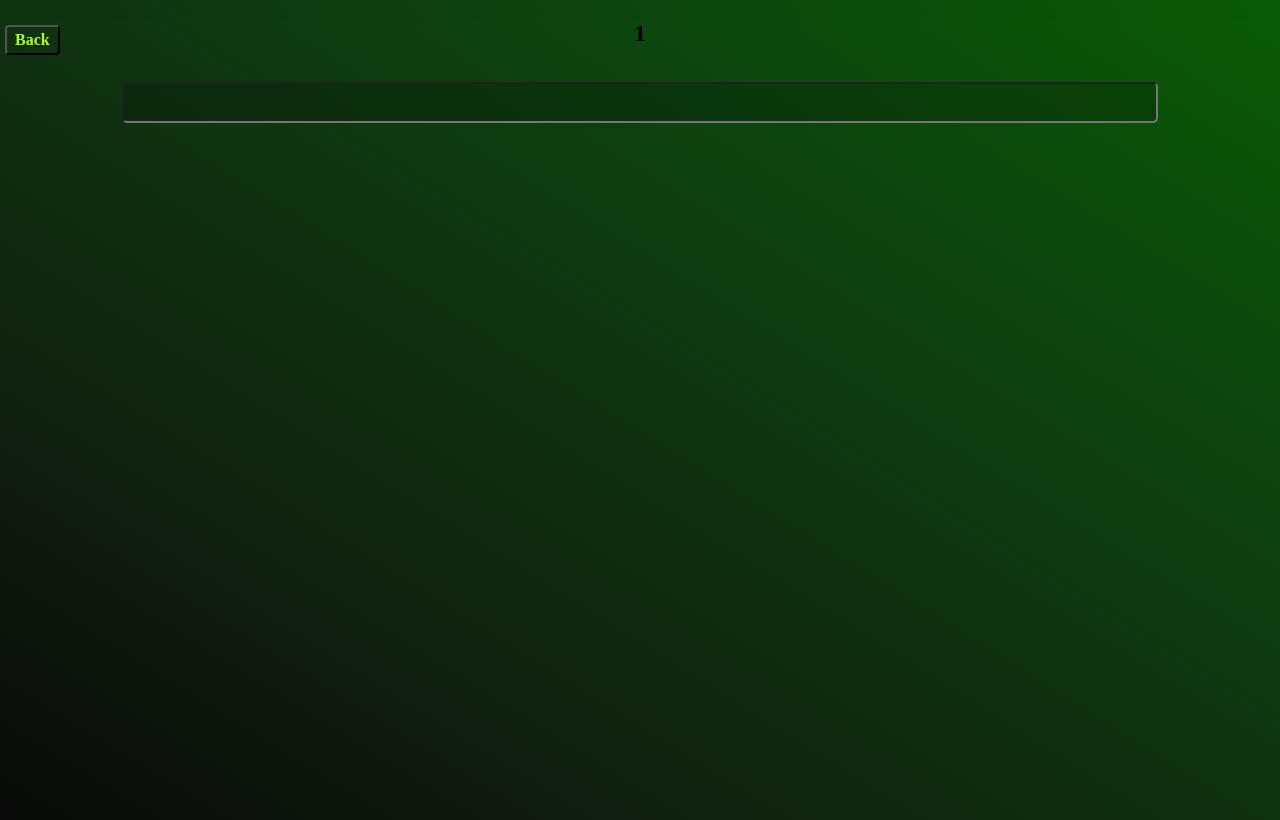
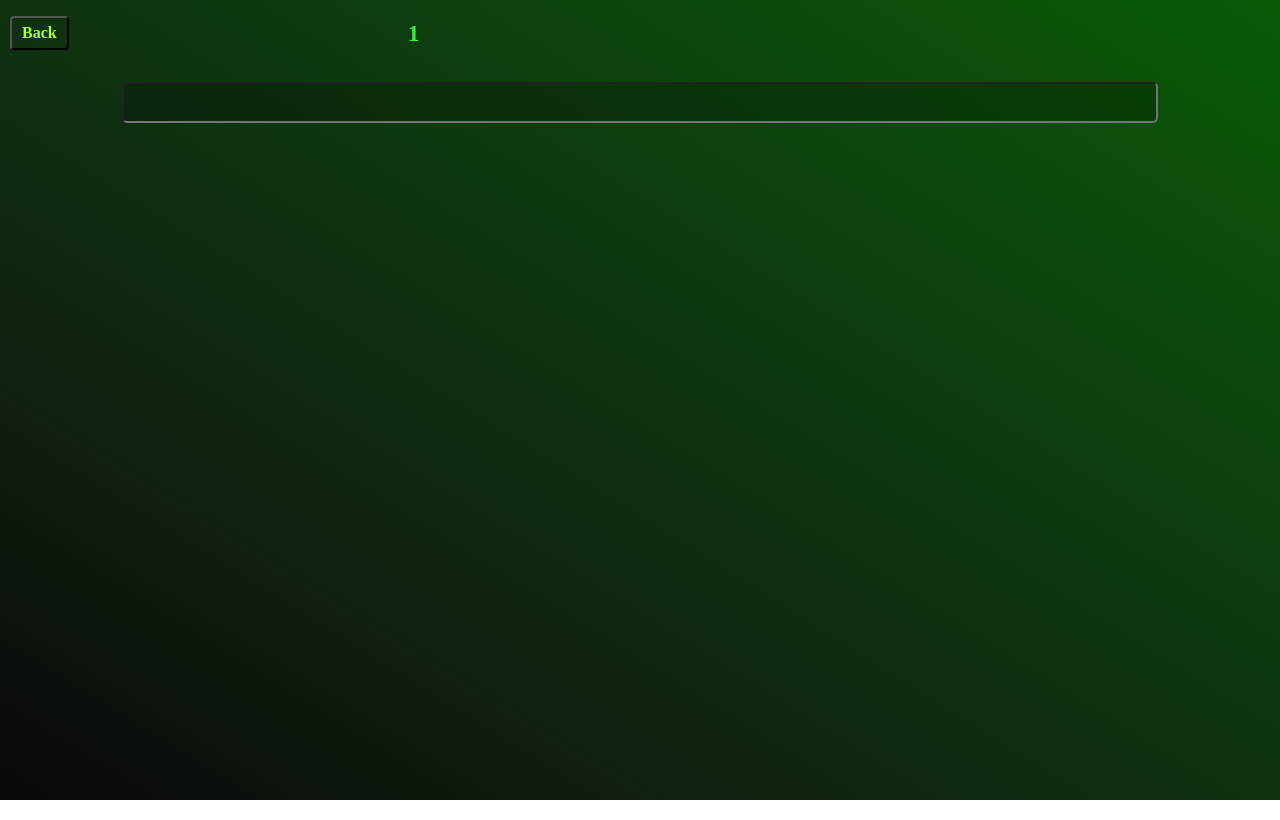
Before and after one commit to javirro/supermarket-price-comparator, a React (Create React App) app: page /supermarket-info/1 in a window 1280 px wide. Built offline with nearby package versions, Linux system fonts and the light colour scheme.

Commit message:
Update header styles in supermarket info page

```diff
--- a/src/routes/Landing.tsx
+++ b/src/routes/Landing.tsx
@@ -8,10 +8,10 @@ import '../styles/landing.css'
 
 const Landing = () => {
   const supermarketList: Supermarkets[] = [
+    Supermarkets.carrefour,
     Supermarkets.gadis,
-    Supermarkets.carrefour,
-    Supermarkets.alcampo,
     Supermarkets.mercadona,
+    Supermarkets.alcampo
   ]
   const navigate = useNavigate()
   const chooseImage = (name: string) => {
--- a/src/routes/SupermarketInfo.tsx
+++ b/src/routes/SupermarketInfo.tsx
@@ -1,5 +1,7 @@
 import { useParams } from "react-router-dom";
 import carrefourData from "../data/carrefour.json";
+import mercadonaData from "../data/mercadona.json";
+import alcampoData from "../data/alcampo.json";
 import gadisData from "../data/gadis.json";
 import { Items, Supermarkets } from "../utils/types";
 import { ItemList } from "../components/ItemList/ItemList";
@@ -20,6 +22,8 @@ const SupermarketInfo = () => {
   const chooseData = (name: Supermarkets): Items[] => {
     if (name === Supermarkets.gadis) return gadisData;
     else if (name === Supermarkets.carrefour) return carrefourData;
+    else if (name === Supermarkets.mercadona) return mercadonaData;
+     else if (name === Supermarkets.alcampo) return alcampoData;
     else return [];
   };
   const data: Items[] = chooseData(superMarketName as Supermarkets);
@@ -35,8 +39,10 @@ const SupermarketInfo = () => {
 
   return (
     <section className="supermarket-container">
-      <button className="back-button" onClick={ () => navigate("/")}>Back</button>
-      <h2>{superMarketName}</h2>
+      <header>
+        <button className="back-button" onClick={ () => navigate("/")}>Back</button>
+        <h2>{superMarketName}</h2>
+      </header>
       <input type="text"  className="searcher" onChange={(ev) => searchHandler(ev) }/>
       {!isSearching && <div className="items-list">
           {data.map((item) => (<ItemList item={item} />))}
--- a/src/styles/supermarketInfo.css
+++ b/src/styles/supermarketInfo.css
@@ -1,17 +1,29 @@
 .supermarket-container {
   position: relative;
   .back-button {
-    position: absolute;
-    left: 0;
     margin: 5px;
     background-color: transparent;
-    padding: 4px 8px;
     color: greenyellow;
+    padding: 6px 10px;
     font-weight: bold;
     font-size: 1rem;
     border-radius: 4px;
     cursor: pointer;
-     font-family: "grafton";
+    font-family: "grafton";
+  }
+
+  header {
+    display: grid;
+    grid-template-columns: 30% 70%;
+    place-items: center start;
+    gap: 20px;
+    margin-left: 5px;
+
+    h2 {
+      background-image: linear-gradient(to left, #7ff57b, #00dc00);
+      background-clip: text;
+      color: transparent;
+    }
   }
 }
 
@@ -31,9 +43,10 @@
   width: 80%;
   padding: 8px 4px;
   border-radius: 5px;
-  background-color: rgba(0, 0, 0, 0.2);
+  background-color: rgba(0, 0, 0, 0.24);
   color: white;
   font-family: "grafton";
+  font-style: italic;
   font-size: 1.1rem;
   letter-spacing: 1px;
 }
```
